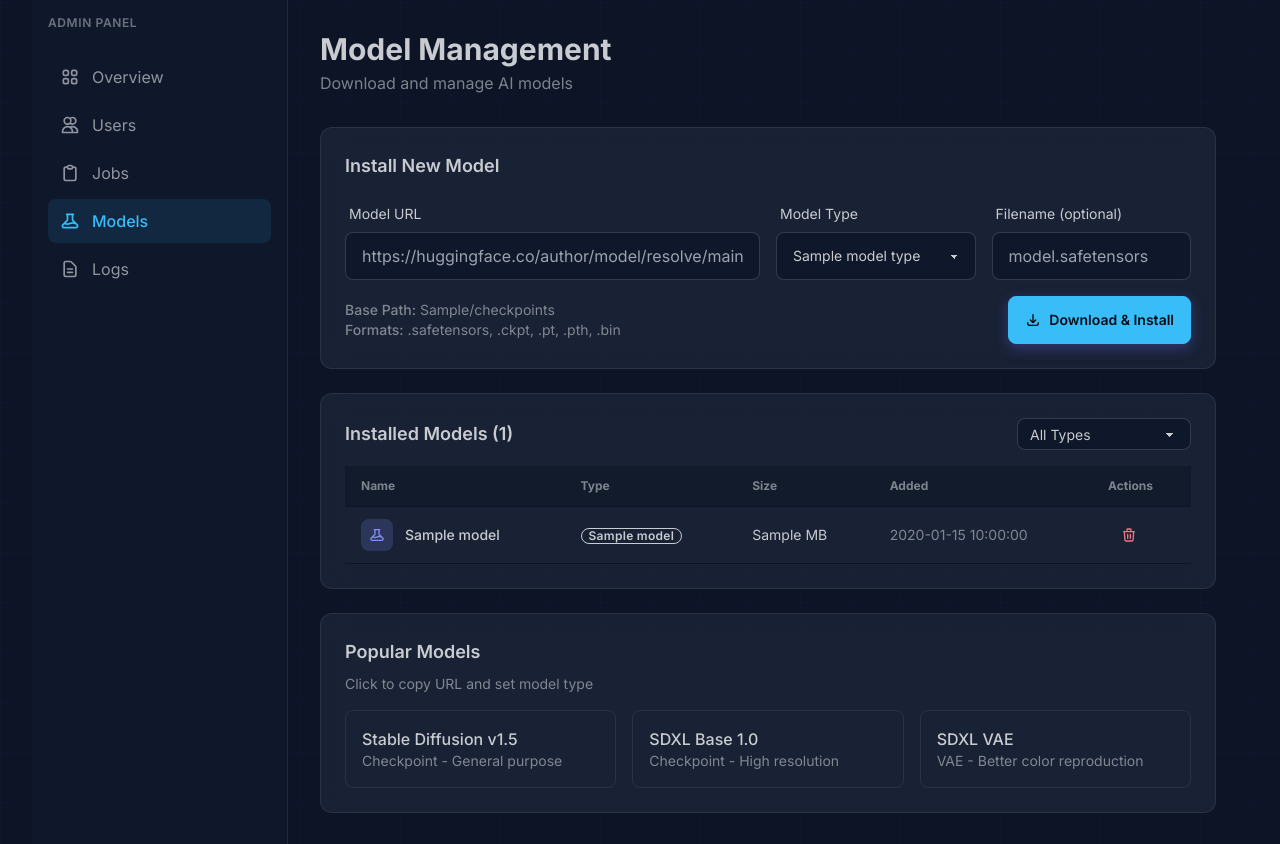
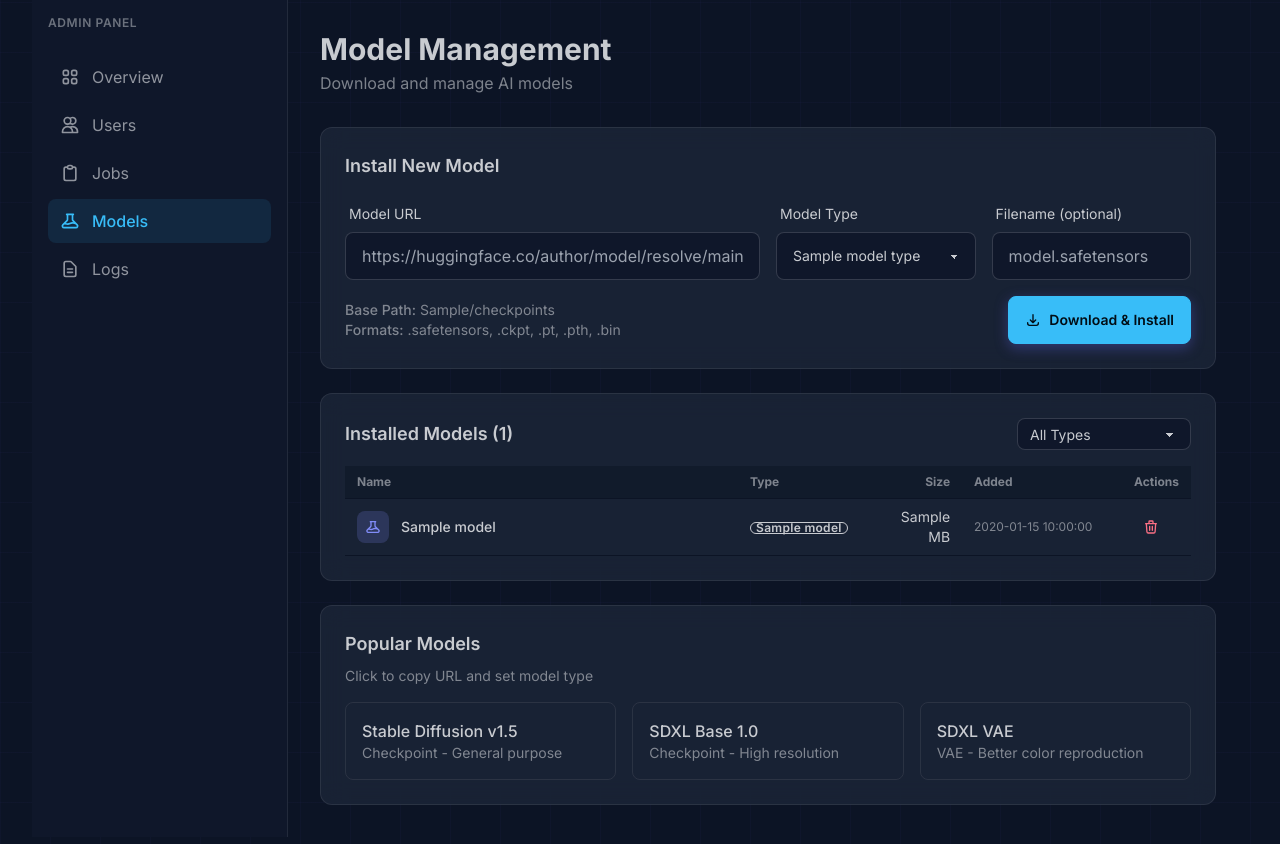
Before and after one commit to dcoco-ranch/RC_AIGEN_POC, a FastAPI app: template comfyui-manager/templates/admin/models.html in a window 1280 px wide. Shown: the part 98-942 px from the top of the page. Run offline with FastAPI, Linux system fonts and the light colour scheme; the template is opened without the code that fills it: most values are stand-ins (such as "Sample title", 1, 10 or a date in 2020); some libraries are stand-ins or nearby versions.

Commit message:
fix: improve models table layout
- Use smaller table (table-sm) with fixed column widths
- Shorten model type labels for better fit
- Truncate long filenames with tooltip
- Right-align size column with tabular numbers
- Smaller badges and buttons

```diff
--- a/comfyui-manager/templates/admin/models.html
+++ b/comfyui-manager/templates/admin/models.html
@@ -117,14 +117,14 @@
             </div>
             {% if models %}
             <div class="overflow-x-auto">
-                <table class="table">
+                <table class="table table-sm">
                     <thead>
                         <tr class="bg-base-200/50">
-                            <th class="text-base-content/60">Name</th>
-                            <th class="text-base-content/60">Type</th>
-                            <th class="text-base-content/60">Size</th>
-                            <th class="text-base-content/60">Added</th>
-                            <th class="text-base-content/60">Actions</th>
+                            <th class="text-base-content/60 min-w-[200px]">Name</th>
+                            <th class="text-base-content/60 w-32">Type</th>
+                            <th class="text-base-content/60 w-24 text-right">Size</th>
+                            <th class="text-base-content/60 w-40">Added</th>
+                            <th class="text-base-content/60 w-16">Actions</th>
                         </tr>
                     </thead>
                     <tbody>
@@ -132,18 +132,18 @@
                         <tr class="hover">
                             <td>
                                 <div class="flex items-center gap-3">
-                                    <div class="w-8 h-8 rounded-lg bg-secondary/20 flex items-center justify-center">
+                                    <div class="w-8 h-8 rounded-lg bg-secondary/20 flex items-center justify-center flex-shrink-0">
                                         <svg class="w-4 h-4 text-secondary" fill="none" stroke="currentColor" viewBox="0 0 24 24"><path stroke-linecap="round" stroke-linejoin="round" stroke-width="2" d="M19.428 15.428a2 2 0 00-1.022-.547l-2.387-.477a6 6 0 00-3.86.517l-.318.158a6 6 0 01-3.86.517L6.05 15.21a2 2 0 00-1.806.547M8 4h8l-1 1v5.172a2 2 0 00.586 1.414l5 5c1.26 1.26.367 3.414-1.415 3.414H4.828c-1.782 0-2.674-2.154-1.414-3.414l5-5A2 2 0 009 10.172V5L8 4z"></path></svg>
                                     </div>
-                                    <span class="font-medium">{{ model.name }}</span>
+                                    <span class="font-medium text-sm truncate max-w-[300px]" title="{{ model.name }}">{{ model.name }}</span>
                                 </div>
                             </td>
-                            <td><span class="badge badge-outline badge-sm">{{ model.type_label }}</span></td>
-                            <td class="text-sm">{{ model.size_mb }} MB</td>
-                            <td class="text-sm text-base-content/60">{{ model.created_at }}</td>
+                            <td><span class="badge badge-outline badge-xs whitespace-nowrap">{{ model.type_label }}</span></td>
+                            <td class="text-sm text-right tabular-nums">{{ model.size_mb }} MB</td>
+                            <td class="text-xs text-base-content/60">{{ model.created_at }}</td>
                             <td>
                                 <form action="/admin/models/{{ model.type }}/{{ model.name }}/delete" method="post" class="inline">
-                                    <button type="submit" class="btn btn-ghost btn-sm text-error hover:bg-error/20"
+                                    <button type="submit" class="btn btn-ghost btn-xs text-error hover:bg-error/20"
                                             onclick="return confirm('Delete {{ model.name }}?')">
                                         <svg class="w-4 h-4" fill="none" stroke="currentColor" viewBox="0 0 24 24"><path stroke-linecap="round" stroke-linejoin="round" stroke-width="2" d="M19 7l-.867 12.142A2 2 0 0116.138 21H7.862a2 2 0 01-1.995-1.858L5 7m5 4v6m4-6v6m1-10V4a1 1 0 00-1-1h-4a1 1 0 00-1 1v3M4 7h16"></path></svg>
                                     </button>
```
Also changed, not shown: comfyui-manager/admin.py (+12 -12 lines).
